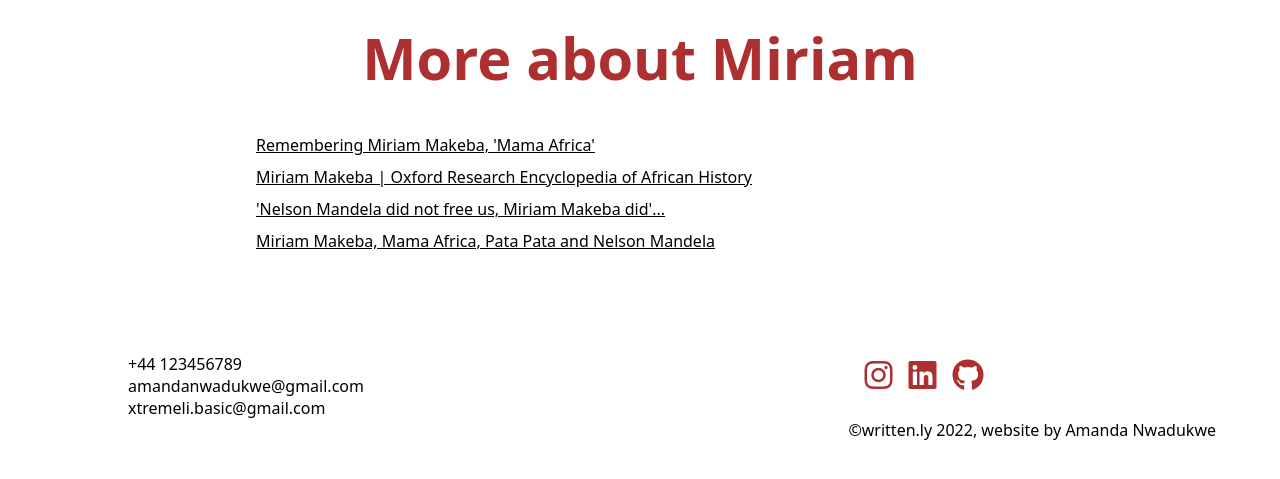
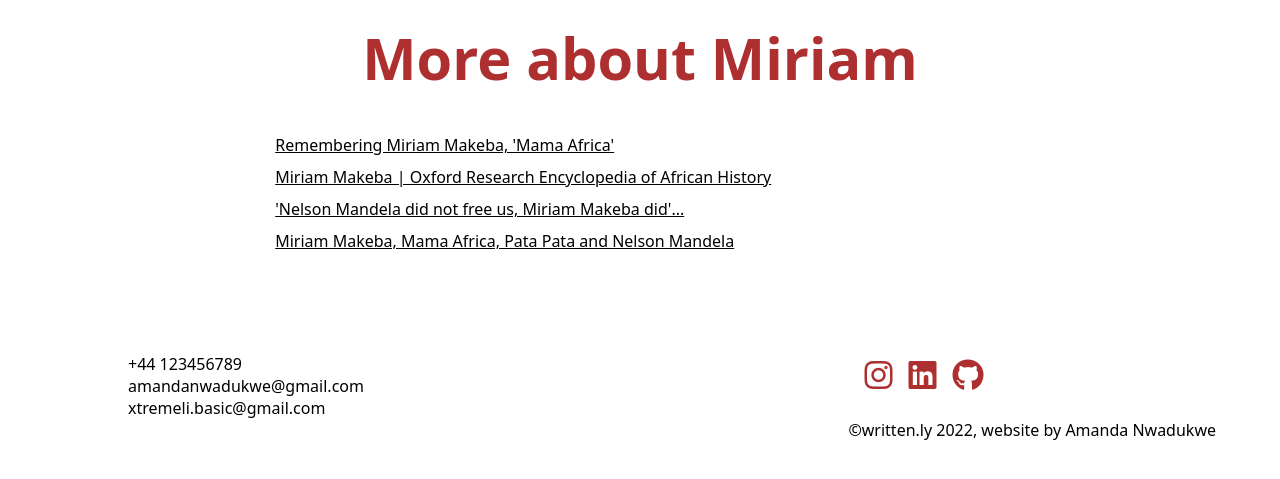
Before and after one commit to amandanwadukwe/miriammakeba, a plain HTML site: page index.html in a window 1280 px wide. Shown: the part 1514-1993 px from the top of the page. Drawn offline with Linux system fonts and the light colour scheme.

Commit message:
made changes to prevent the more section from colliding with the design

```diff
--- a/css/miriammakeba.css
+++ b/css/miriammakeba.css
@@ -80,7 +80,7 @@ h2{
   margin:auto;
 }
 .more ul{
-  width:60vw;
+  width:57vw;
   margin:0 auto;
 }
  .more h2{
```
